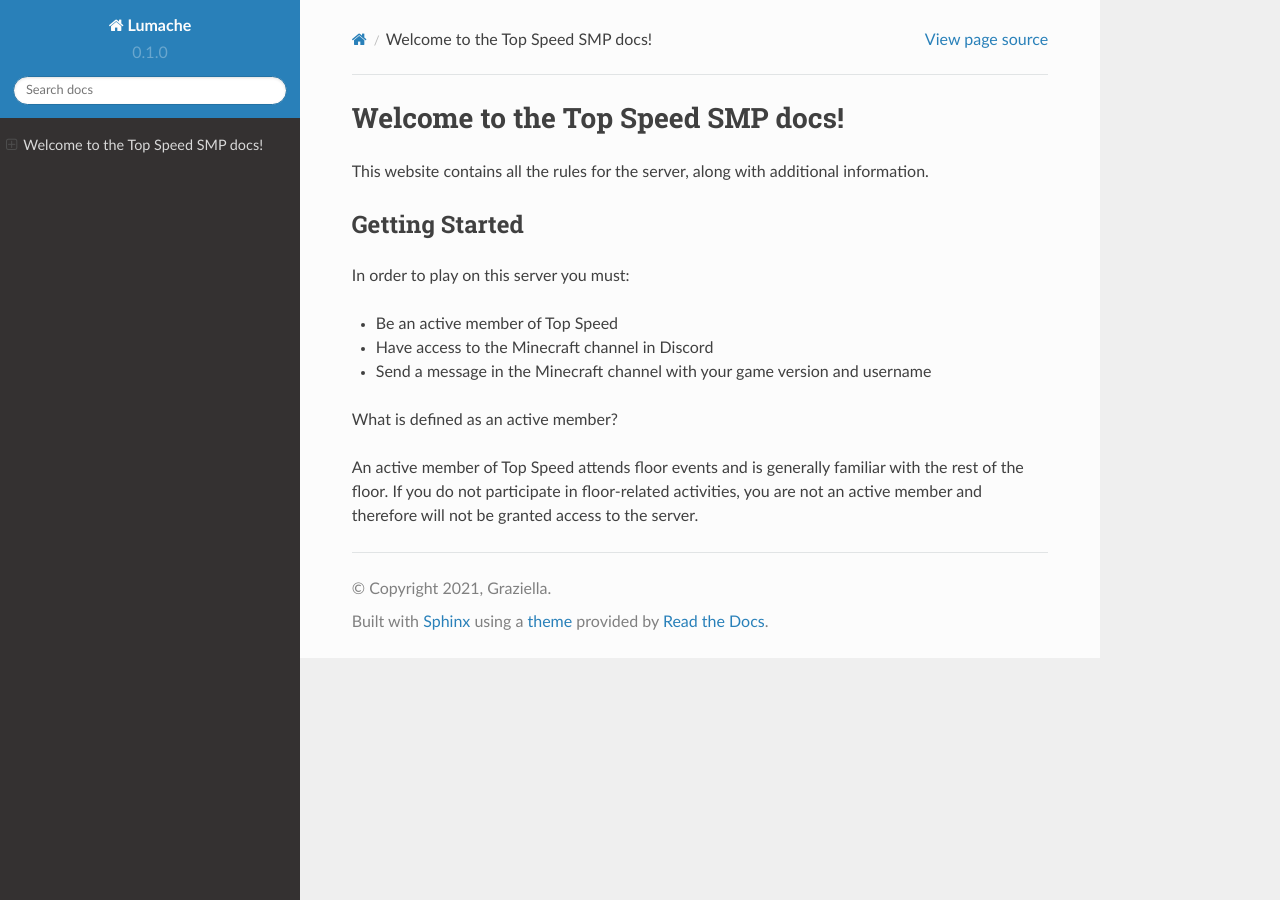
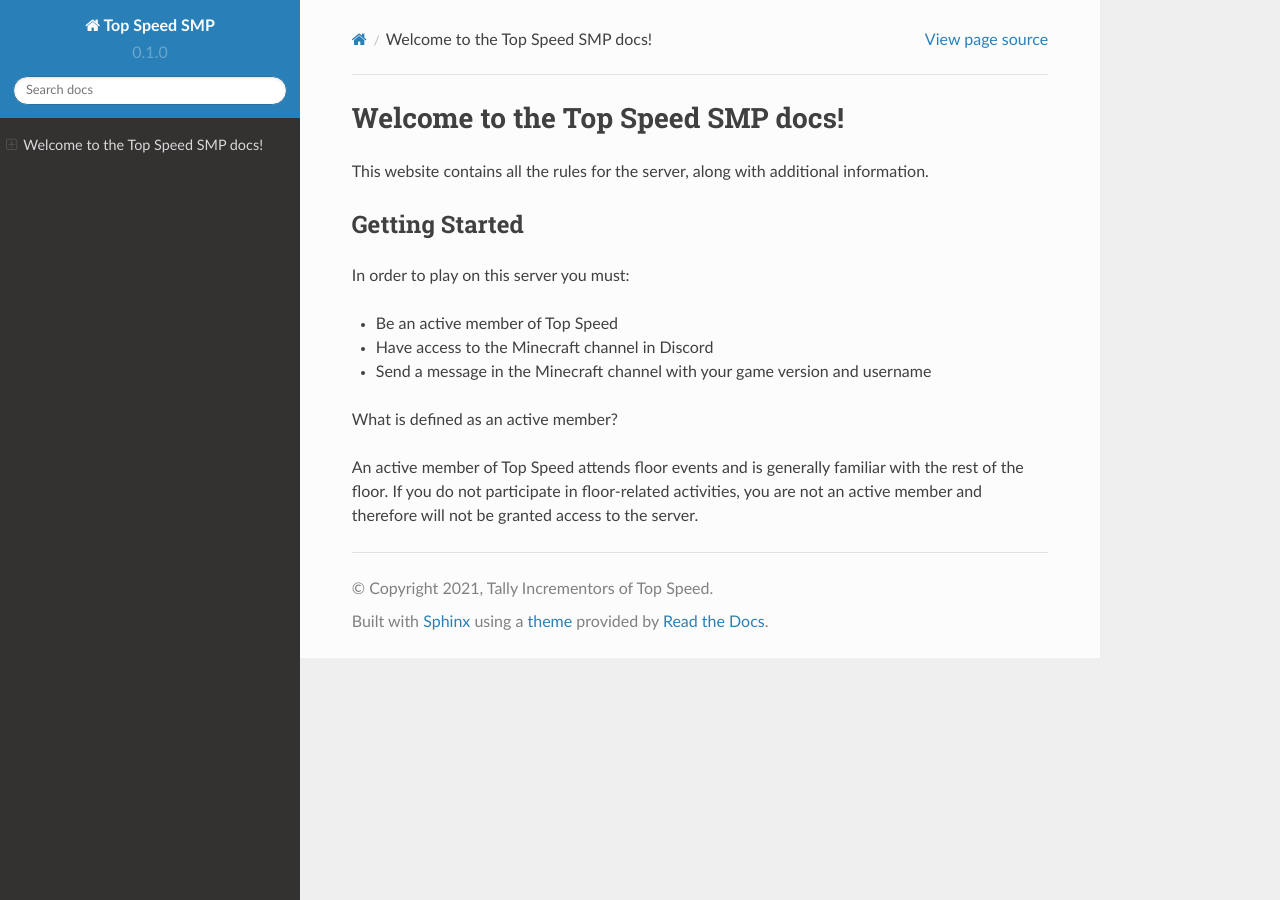
Before and after one commit to cm090/topspeedmc, a Sphinx documentation site: the page built from docs/source/index.rst, in a window 1280 px wide. Built offline with Sphinx 7.4.7 and the Read the Docs theme 2.0.0, drawn with Linux system fonts in a browser that asks for light colours.

Commit message:
Update conf.py

```diff
--- a/docs/source/conf.py
+++ b/docs/source/conf.py
@@ -2,9 +2,9 @@
 
 # -- Project information
 
-project = 'Lumache'
-copyright = '2021, Graziella'
-author = 'Graziella'
+project = 'Top Speed SMP'
+copyright = '2021, Tally Incrementors of Top Speed'
+author = 'Tally Incrementors of Top Speed'
 
 release = '0.1'
 version = '0.1.0'
```
